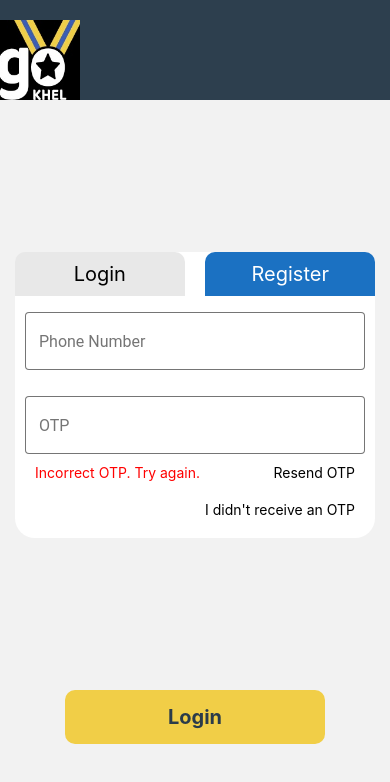
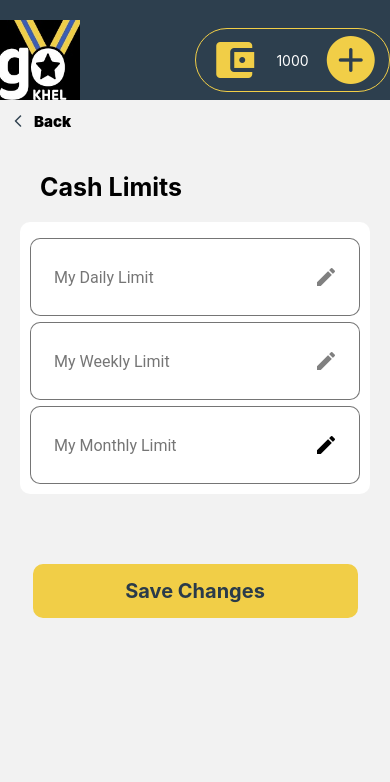
Before and after one commit to am26y2/React-Native, a React Native app: screen /AddCashLimits in a window 390 px wide. Shown: the top 782 px of the page. Built offline with nearby package versions, Linux system fonts and the light colour scheme.

Commit message:
cash component

```diff
--- a/App.js
+++ b/App.js
@@ -8,6 +8,7 @@ import Popup from "./components/Popup";
 import { Example } from "./components/Example";
 import KYC from "./components/KYC";
 import MyTabs from "./components/MyTabs";
+import AddCashLimits from "./components/AddCashLimits";
 
 const Stack = createNativeStackNavigator();
 
@@ -16,7 +17,7 @@ function App() {
     // <Login/>
     <NavigationContainer>
       <Stack.Navigator
-        initialRouteName="Login"
+        initialRouteName="AddCashLimits"
         screenOptions={{
           headerShown: false,
         }}
@@ -26,6 +27,7 @@ function App() {
         <Stack.Screen name="Popup" component={Popup} />
         <Stack.Screen name="KYC" component={KYC} />
         <Stack.Screen name="MyTabs" component={MyTabs} />
+        <Stack.Screen name="AddCashLimits" component={AddCashLimits} />
       </Stack.Navigator>
     </NavigationContainer>
   );
--- /dev/null
+++ b/components/AddCashLimits.js
@@ -0,0 +1,165 @@
+import { AntDesign, MaterialCommunityIcons } from "@expo/vector-icons";
+import { style } from "dom-helpers";
+import React, { useState } from "react";
+import {
+  StyleSheet,
+  Text,
+  View,
+  Image,
+  Dimensions,
+  TouchableOpacity,
+  TouchableWithoutFeedback,
+  Keyboard,
+} from "react-native";
+import { TextInput } from "react-native-paper";
+import CustomCard from "./CustomCard";
+import Header from "./Header";
+import Input from "./Input";
+
+const AddCashLimits = () => {
+  const [disabled, setDisable] = useState(false);
+
+  return (
+    <View>
+      <Header style={{ position: "relative" }}>
+        <View style={styles.money}>
+          <MaterialCommunityIcons name="wallet" color="#F1CE47" size={48} />
+          <Text style={styles.text}>1000</Text>
+          <AntDesign name="pluscircle" size={48} color="#F1CE47" />
+        </View>
+      </Header>
+      <TouchableOpacity
+        style={{
+          display: "flex",
+          flexDirection: "row",
+          alignItems: "center",
+          marginLeft: 10,
+          marginTop: 10,
+        }}
+      >
+        <Image source={require("./../assets/left_arrow.png")} />
+        <Text style={{ fontSize: 15, paddingLeft: 5, fontWeight: "900" }}>
+          {" "}
+          Back
+        </Text>
+      </TouchableOpacity>
+      <TouchableWithoutFeedback
+        onPress={() => {
+          Keyboard.dismiss();
+          console.log("aaaaaa");
+        }}
+      >
+        <View style={styles.container}>
+          <Text style={{ fontSize: 25, fontWeight: "bold", marginLeft: 20 }}>
+            Cash Limits
+          </Text>
+          <View style={styles.maincontainer}>
+            <TextInput
+              theme={{ roundness: 10 }}
+              label=" My Daily Limit"
+              length={10}
+              style={styles.input}
+              mode="outlined"
+              activeOutlineColor="#323232"
+              right={<TextInput.Icon name="pencil" color="grey" />}
+            />
+            <TextInput
+              theme={{ roundness: 10 }}
+              label=" My Weekly Limit "
+              length={10}
+              style={styles.input}
+              mode="outlined"
+              activeOutlineColor="#323232"
+              right={<TextInput.Icon name="pencil" color="grey" />}
+            />
+            <TextInput
+              theme={{ roundness: 10 }}
+              label=" My Monthly Limit "
+              length={10}
+              style={styles.input}
+              mode="outlined"
+              activeOutlineColor="#323232"
+              right={<TextInput.Icon name="pencil" color="black" />}
+            />
+          </View>
+        </View>
+      </TouchableWithoutFeedback>
+      <View style={{ alignItems: "center", marginTop: 50 }}>
+        <TouchableOpacity
+          style={disabled ? styles.loginactive : styles.login}
+          // activeOpacity={disabled ? 1 : 0.5}
+          onPress={() => {
+            // navigation.navigate("MyTabs");
+          }}
+        >
+          <Text style={disabled ? styles.loginTextinactive : styles.loginText}>
+            Save Changes
+          </Text>
+        </TouchableOpacity>
+      </View>
+    </View>
+  );
+};
+
+export default AddCashLimits;
+
+const styles = StyleSheet.create({
+  money: {
+    marginTop: Dimensions.get("window").height / 100,
+    display: "flex",
+    borderWidth: 1,
+    borderRadius: 50,
+    padding: 5,
+    borderColor: "#F1CE47",
+    flexDirection: "row",
+    justifyContent: "space-around",
+    alignItems: "center",
+  },
+  text: {
+    color: "white",
+  },
+  backbutton: {
+    display: "flex",
+    justifyContent: "space-evenly",
+  },
+  container: {
+    // borderWidth: 2,
+    marginTop: 20,
+    padding: 20,
+  },
+  maincontainer: {
+    borderRadius: 10,
+    elevation: 5,
+    marginTop: 20,
+    padding: 10,
+    backgroundColor: "#FFFFFF",
+  },
+  input: {
+    padding: 10,
+    backgroundColor: "white",
+    color: "#323232",
+  },
+  login: {
+    width: Dimensions.get("window").width / 1.2,
+    alignItems: "center",
+    backgroundColor: "#f1ce47",
+    padding: 15,
+    borderRadius: 10,
+  },
+  loginactive: {
+    width: Dimensions.get("window").width / 1.2,
+    alignItems: "center",
+    backgroundColor: "#f2e7bf",
+    padding: 15,
+    borderRadius: 10,
+  },
+  loginTextinactive: {
+    color: "#2A3B4A",
+    fontSize: 20,
+  },
+  loginText: {
+    color: "#2A3B4A",
+    fontSize: 20,
+    fontWeight: "bold",
+  },
+});
--- a/components/Header.js
+++ b/components/Header.js
@@ -3,20 +3,23 @@ import { StyleSheet, Image, View, Dimensions } from "react-native";
 
 export default function Header(props) {
   return (
-    <View style={{...styles.header,...props.style}}>
-      <Image
-        style={{ height: 80, width: 80, alignContent: "flex-start" }}
-        source={require("./../assets/logo.png")}
-      />
+    <View style={{ ...styles.header, ...props.style }}>
+      <View style={{ flex: 1 }}>
+        <Image
+          style={{ height: 80, width: 80, alignContent: "flex-start" }}
+          source={require("./../assets/logo.png")}
+        />
+      </View>
+      <View style={{ flex: 1 }}>{props.children}</View>
     </View>
   );
 }
 
 const styles = StyleSheet.create({
   header: {
-    display:"flex",
-    justifyContent:"space-between",
-    flexDirection:"row",
+    display: "flex",
+    justifyContent: "space-between",
+    flexDirection: "row",
     paddingTop: 20,
     backgroundColor: "#2d3f4e",
     position: "absolute",
--- a/components/Input.js
+++ b/components/Input.js
@@ -8,6 +8,7 @@ const Input = (props) => {
     <View style={styles.input}>
       <TextInput
         style={{ backgroundColor: "white", color: "black", ...props.style }}
+        theme={{ roundness: 10 }}
         maxLength={props.length}
         keyboardType={props.keyboardType}
         mode="outlined"
```
